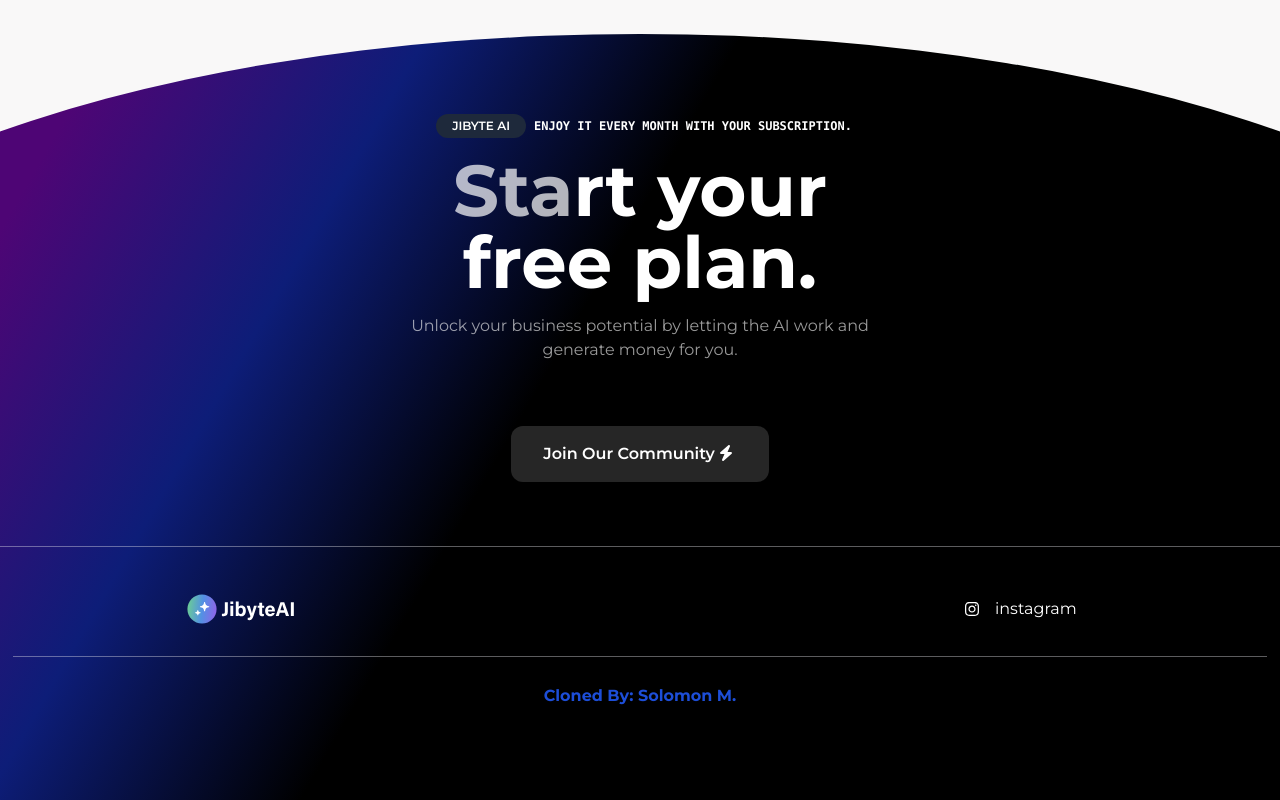
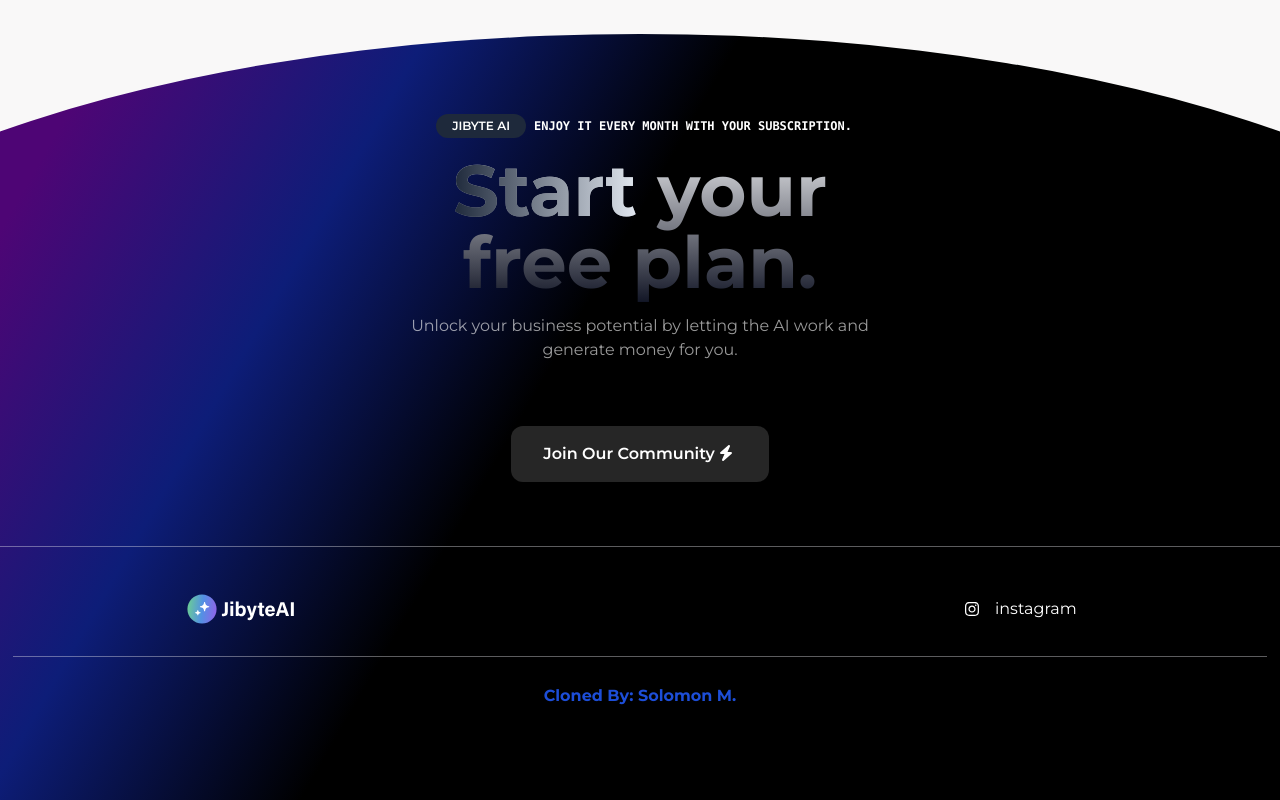
Before and after one commit to solomon-mh/ai-website-ui-clone, a React (Vite) app: page / in a window 1280 px wide. Shown: the part 8868-9668 px from the top of the page. Built offline with nearby package versions, Linux system fonts and the light colour scheme; a web font is replaced by a local one.

Commit message:
enhance Footer component styling for improved visual appeal and consistency

```diff
--- a/src/components/Footer.jsx
+++ b/src/components/Footer.jsx
@@ -15,8 +15,11 @@ const Footer = () => {
 				</p>
 			</div>
 			<div className="div md:w-1/3 m-auto text-white">
-				<h1 className="text-7xl text-white py-4">
-					<span className="opacity-70">Sta</span>rt your free plan.
+				<h1 className="text-7xl bg-gradient-to-t from-slate-950 to-gray-100 bg-clip-text text-transparent py-4">
+					<span className="bg-gradient-to-r from-slate-800 to-slate-200 bg-clip-text text-transparent">
+						Start
+					</span>{" "}
+					your free plan.
 				</h1>
 				<p className="opacity-60">
 					Unlock your business potential by letting the AI work and generate
```
